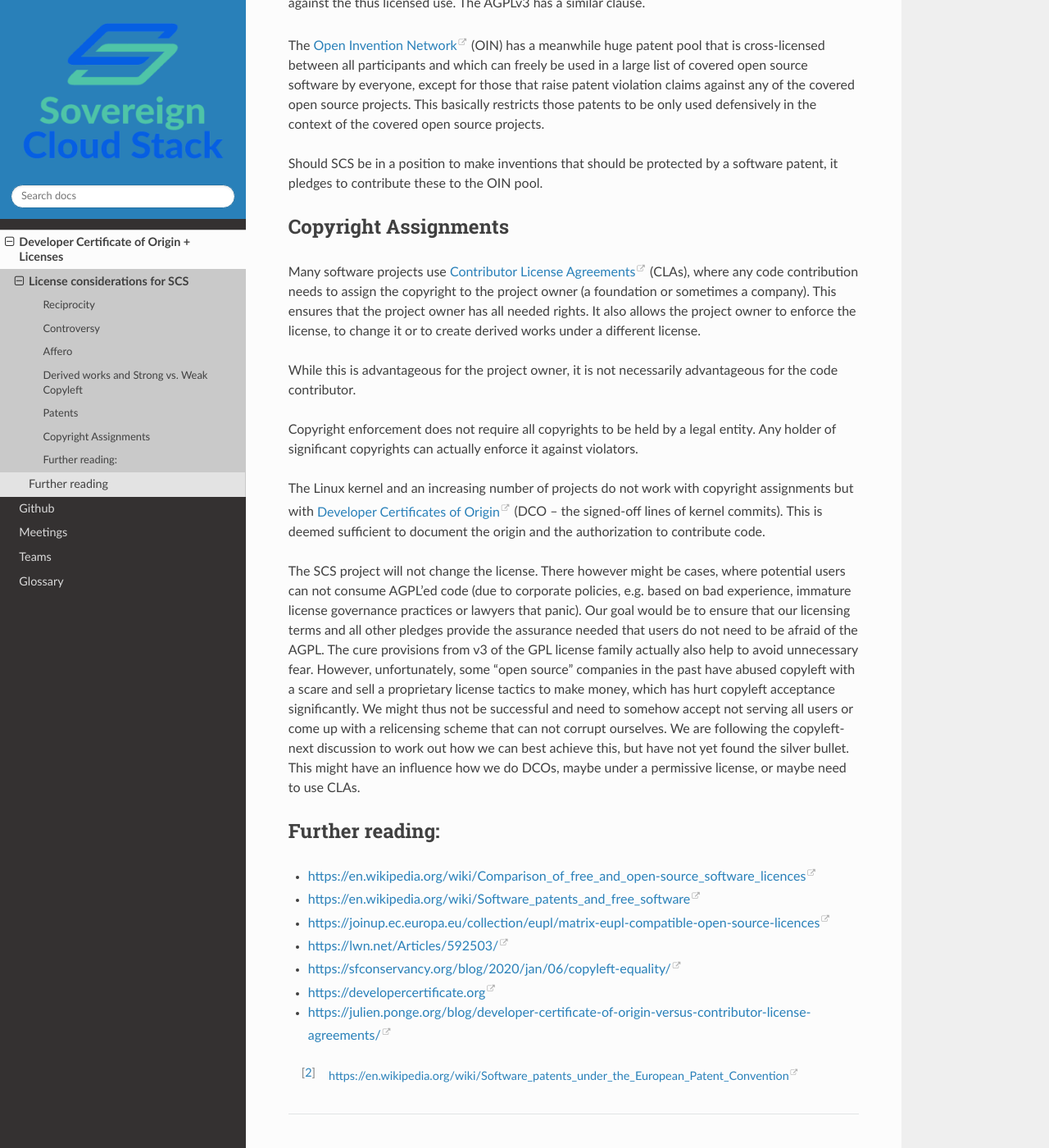
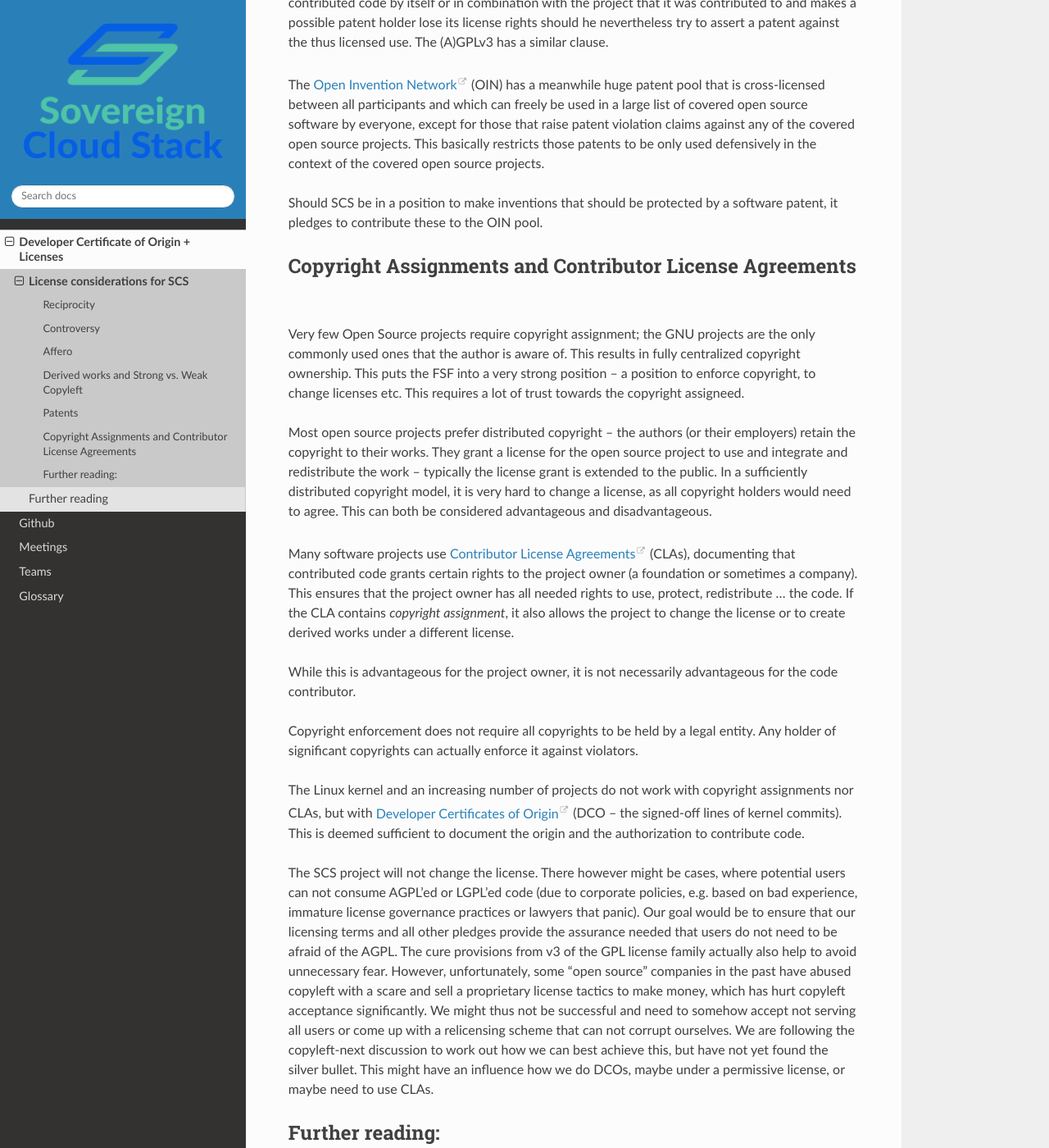
Before and after one commit to SovereignCloudStack/contributor-guide, a Sphinx documentation site: the page built from source/license-considerations.rst, in a window 1280 px wide and 1400 px high, scrolled down 3334 px. Shown: the whole window at 82% size. Built offline with Sphinx 7.4.7 and the Read the Docs theme 2.0.0, drawn with Linux system fonts in a browser that asks for light colours; some of the changed text lies outside the part shown.

Commit message:
Clarify CLA is not automatically assignment.
Also clarify that most of our code is nog AGPL3/LGPL3, as most
of what we do is based on existing code, often ASL2.

Signed-off-by: Kurt Garloff <kurt@garloff.de>

```diff
--- a/source/license-considerations.rst
+++ b/source/license-considerations.rst
@@ -18,7 +18,9 @@
 <https://www.gnu.org/licenses/agpl-3.0.html>`_ (AGPLv3) as license. Likewise, for documentation,
 we prefer `CC-BY-SA <https://en.wikipedia.org/wiki/CC-BY-SA>`_.
 Where we create standard libraries to interface with our software, we would
-consider the `LGPLv3 <https://www.gnu.de/documents/lgpl-3.0.en.html>`_ for these.
+consider the `LGPLv3 <https://www.gnu.de/documents/lgpl-3.0.en.html>`_ for these,
+as we don't want interaction with our platform to be seen as requiring licensing
+code.
 
 
 Reciprocity
@@ -152,10 +154,10 @@
 
 As software patents are existing and a serious danger to the open source goals, there are a few
 attempts to improve the situation. The Apache Software License (a permissive license), requires
-code contributors to grant an implicit patent license to all downstream recipients of the code
+code contributors to grant a patent license to all downstream recipients of the code
 to use the contributed code by itself or in combination with the project that it was contributed
 to and makes a possible patent holder lose its license rights should he nevertheless try to
-assert a patent against the thus licensed use. The AGPLv3 has a similar clause.
+assert a patent against the thus licensed use. The (A)GPLv3 has a similar clause.
 
 The `Open Invention Network <https://www.openinventionnetwork.com/>`_ (OIN) has a meanwhile
 huge patent pool that is cross-licensed between all participants and which can freely be used
@@ -167,14 +169,28 @@
 it pledges to contribute these to the OIN pool.
 
 
-Copyright Assignments
----------------------
+Copyright Assignments and Contributor License Agreements
+--------------------------------------------------------
+
+Very few Open Source projects require copyright assignment; the GNU projects are the
+only commonly used ones that the author is aware of. This results in fully centralized
+copyright ownership. This puts the FSF into a very
+strong position -- a position to enforce copyright, to change licenses etc. This requires
+a lot of trust towards the copyright assigneed.
+
+Most open source projects prefer distributed copyright -- the authors (or their
+employers) retain the copyright to their works. They grant a license for the open
+source project to use and integrate and redistribute the work -- typically the
+license grant is extended to the public. In a sufficiently distributed copyright model,
+it is very hard to change a license, as all copyright holders would need to agree.
+This can both be considered advantageous and disadvantageous.
 
 Many software projects use `Contributor License Agreements
-<https://en.wikipedia.org/wiki/Contributor_License_Agreement>`_ (CLAs), where any code
-contribution needs to assign the copyright to the project owner (a foundation or sometimes a
-company). This ensures that the project owner has all needed rights. It also allows the project
-owner to enforce the license, to change it or to create derived works under a different license.
+<https://en.wikipedia.org/wiki/Contributor_License_Agreement>`_ (CLAs), documenting that
+contributed code grants certain rights to the project owner (a foundation or sometimes a
+company). This ensures that the project owner has all needed rights to use, protect,
+redistribute ... the code. If the CLA contains *copyright assignment*, it also allows the
+project to change the license or to create derived works under a different license.
 
 While this is advantageous for the project owner, it is not necessarily advantageous for the
 code contributor.
@@ -182,15 +198,16 @@
 Copyright enforcement does not require all copyrights to be held by a legal entity. Any holder
 of significant copyrights can actually enforce it against violators.
 
-The Linux kernel and an increasing number of projects do not work with copyright assignments but
+The Linux kernel and an increasing number of projects do not work with copyright assignments
+nor CLAs, but
 with `Developer Certificates of Origin
 <https://en.wikipedia.org/wiki/Developer_Certificate_of_Origin>`_ (DCO -- the signed-off lines
 of kernel commits).  This is deemed sufficient to document the origin and the authorization to
 contribute code.
 
 The SCS project will not change the license. There however might be cases, where potential users
-can not consume AGPL'ed code (due to corporate policies, e.g. based on bad experience, immature
-license governance practices or lawyers that panic). Our goal would be to ensure that our
+can not consume AGPL'ed or LGPL'ed code (due to corporate policies, e.g. based on bad experience,
+immature license governance practices or lawyers that panic). Our goal would be to ensure that our
 licensing terms and all other pledges provide the assurance needed that users do not need to be
 afraid of the AGPL. The cure provisions from v3 of the GPL license family actually also help to
 avoid unnecessary fear. However, unfortunately, some "open source" companies in the past have
```
Also changed, not shown: other parts of source/license-considerations.rst (+1 -1 lines), source/dco-and-licenses.rst (+9 -4 lines).
